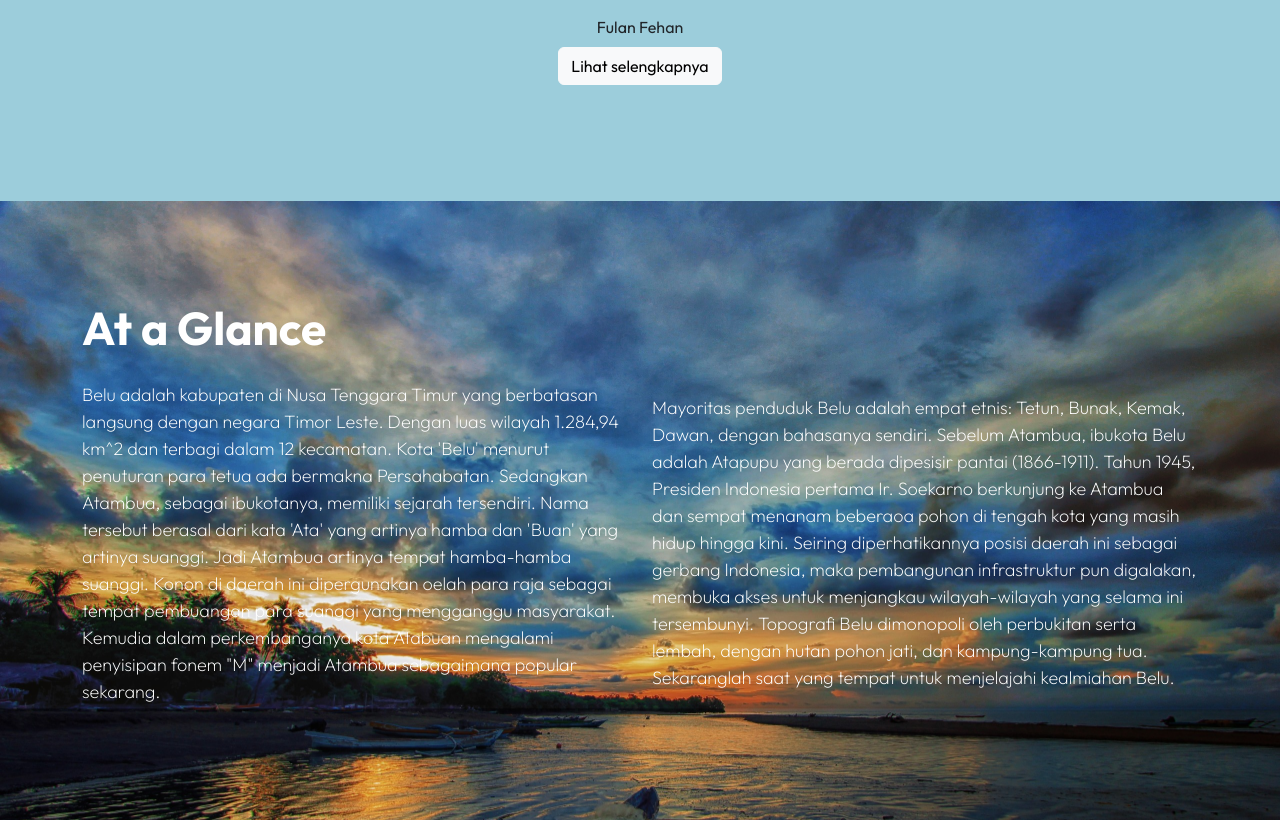
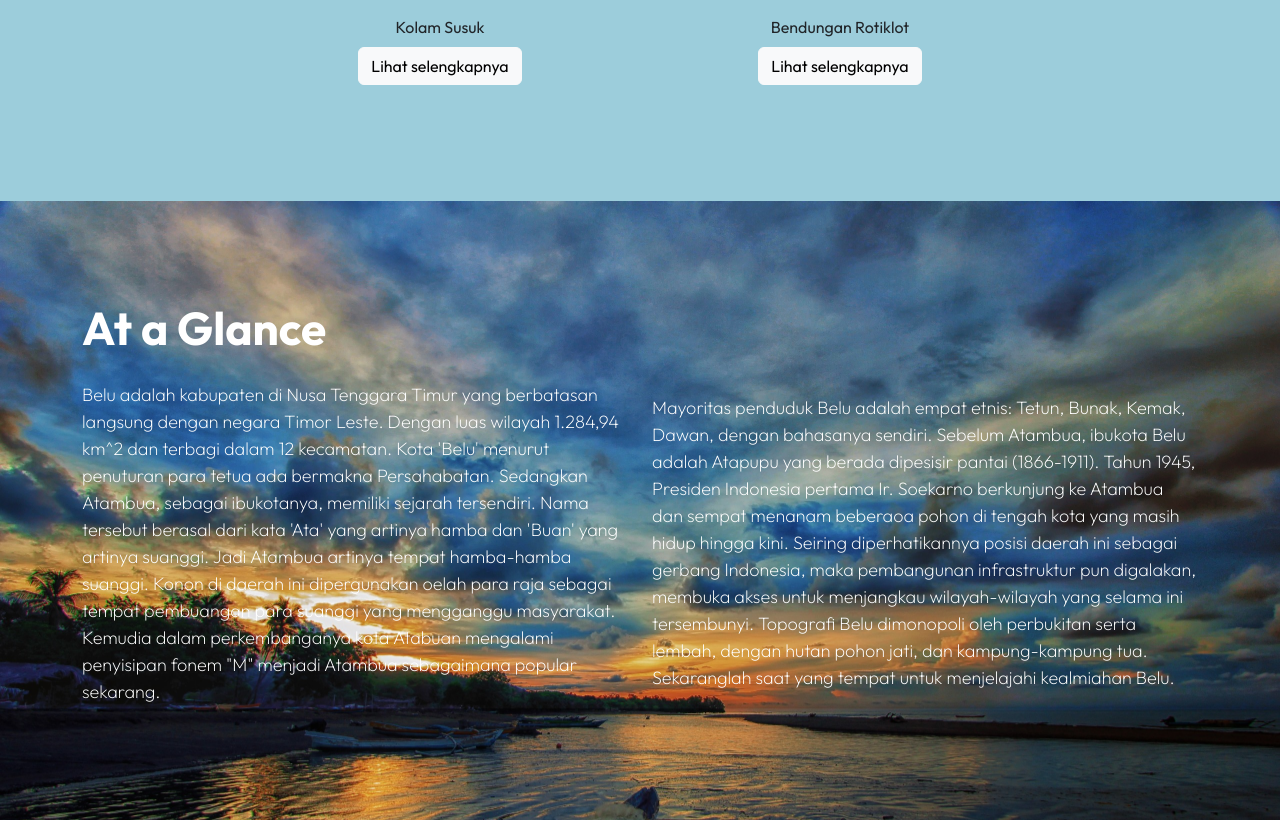
Before and after one commit to yufri28/sig_belu, a CodeIgniter app: page /sig_belu/ in a window 1280 px wide. Shown: the part 2476-3296 px from the top of the page. Run offline with CodeIgniter, Linux system fonts and the light colour scheme; data comes from the database, SQL or seed files in the repository.

Commit message:
tampilkan 5 top destinasi

```diff
--- a/application/controllers/Kunjungan.php
+++ b/application/controllers/Kunjungan.php
@@ -71,8 +71,6 @@
         $this->load->view('admin/templates/footer');
         $this->load->view('admin/templates/wisata_js');
     }
-
-
 
     // Function untuk mengambil data kunjungan per bulan
     public function get_kunjungan_data($id = null, $tahun = null) {
--- a/application/controllers/Pages.php
+++ b/application/controllers/Pages.php
@@ -7,6 +7,7 @@
 	{
 		parent::__construct();
         $this->load->model('Wisata_model');
+        $this->load->model('Kunjungan_model');
         $this->load->model('Fasilitas_model');
         $this->load->model('Larangan_model');
         $this->load->model('Ulasan_model');
@@ -15,10 +16,11 @@
 
 	public function index()
 	{
-        $data = [
-            'menu' => 'beranda',
-            'wisata_list' => $this->Wisata_model->get_all_join(),
-        ];
+		$data = [
+			'menu' => 'beranda',
+			'wisata_list' => $this->Wisata_model->get_all_join(),
+			'destinasi_terpopuler' => $this->Kunjungan_model->get_top_5_destinasi() // Ambil 5 destinasi terpopuler
+		];
 		$this->load->view('pages_template/header', $data);
 		$this->load->view('index');
 		$this->load->view('pages_template/footer');
--- a/application/models/Kunjungan_model.php
+++ b/application/models/Kunjungan_model.php
@@ -26,6 +26,18 @@
         return $this->db->get()->result_array();
     }
 
+    public function get_top_5_destinasi()
+    {
+        // Misal tabel kunjungan menyimpan destinasi_id untuk setiap kunjungan
+        $this->db->select('wisata.*, COUNT(kunjungan.f_id_wisata) as total_kunjungan');
+        $this->db->from('wisata');
+        $this->db->join('kunjungan', 'kunjungan.f_id_wisata = wisata.id_wisata', 'left');
+        $this->db->group_by('wisata.id_wisata');
+        $this->db->order_by('total_kunjungan', 'DESC');
+        $this->db->limit(5);
+
+        return $this->db->get()->result_array(); // Mengembalikan array dari 5 destinasi terpopuler
+    }
 
     public function get_kunjungan_per_bulan($id = null, $year = null) {
         // Menggunakan tahun saat ini jika parameter $year tidak diberikan
--- a/application/views/index.php
+++ b/application/views/index.php
@@ -74,41 +74,36 @@
         <div id="map" style="height: 650px; z-index: 1;" class="rounded-4 mb-4"></div>
     </div>
 </section>
-
 <section class="section-padding" style="background-color: #9ccddb;">
-    <h3 class="text-center mb-5">Destinasi Terpopuler</h3>
+    <h3 class="text-center mb-5">5 Destinasi Terpopuler</h3>
     <div class="container">
         <div class="row d-flex justify-content-center">
-            <div class="card col-4 bg-transparent border-0" style="width: 25rem;">
-                <img src="https://mollyrentcar.com/wp-content/uploads/2024/07/Air-Terjun-Siata-Mauhalek-1.jpg.webp"
-                    class="card-img-top img-fluid rounded-4" alt="...">
+            <?php foreach($destinasi_terpopuler as $destinasi): ?>
+            <?php
+                // Decode JSON foto
+                $fotos = json_decode($destinasi['foto'], true);
+                // Ambil 1 gambar pertama dari array JSON
+                $foto_ditampilkan = !empty($fotos) ? $fotos[0] : 'default.jpg'; // Fallback ke 'default.jpg' jika tidak ada foto
+            ?>
+            <div class="card col-4 bg-transparent text-center border-0" style="width: 25rem;">
+                <div class="card-img-top img-fluid rounded-4">
+                    <a href="<?=base_url('uploads/wisata/') . $foto_ditampilkan;?>"
+                        data-lightbox="wisata-<?=$destinasi['id_wisata'];?>"
+                        data-title="Foto <?=$destinasi['nama_wisata'];?>">
+                        <img src="<?=base_url('uploads/wisata/') . $foto_ditampilkan;?>" class="img-fluid rounded-4"
+                            alt="Foto <?=$destinasi['nama_wisata'];?>">
+                    </a>
+                </div>
                 <div class="card-body text-center">
                     <div class="card-title">
-                        Fulan Fehan
+                        <?= $destinasi['nama_wisata']; ?>
                     </div>
-                    <a href="#" class="btn btn-light">Lihat selengkapnya</a>
+                    <a href="<?= base_url('pages/detail_wisata/'.$destinasi['id_wisata']); ?>"
+                        class="btn btn-light">Lihat
+                        selengkapnya</a>
                 </div>
             </div>
-            <div class="card col-4 bg-transparent border-0" style="width: 25rem;">
-                <img src="https://mollyrentcar.com/wp-content/uploads/2024/07/Air-Terjun-Siata-Mauhalek-1.jpg.webp"
-                    class="card-img-top img-fluid rounded-4" alt="...">
-                <div class="card-body text-center">
-                    <div class="card-title">
-                        Fulan Fehan
-                    </div>
-                    <a href="#" class="btn btn-light">Lihat selengkapnya</a>
-                </div>
-            </div>
-            <div class="card col-4 bg-transparent border-0" style="width: 25rem;">
-                <img src="https://mollyrentcar.com/wp-content/uploads/2024/07/Air-Terjun-Siata-Mauhalek-1.jpg.webp"
-                    class="card-img-top img-fluid rounded-4" alt="...">
-                <div class="card-body text-center">
-                    <div class="card-title">
-                        Fulan Fehan
-                    </div>
-                    <a href="#" class="btn btn-light">Lihat selengkapnya</a>
-                </div>
-            </div>
+            <?php endforeach; ?>
         </div>
     </div>
 </section>
@@ -119,7 +114,6 @@
             <h2 class="text-white mb-4">At a Glance</h2>
             <div class="col-lg-6 col-12 mb-4 mb-lg-0 d-flex align-items-center">
                 <div class="services-info">
-
                     <p class="text-white">Belu adalah kabupaten di Nusa Tenggara Timur yang berbatasan langsung
                         dengan negara Timor Leste. Dengan luas wilayah 1.284,94 km^2 dan terbagi dalam 12
                         kecamatan. Kota 'Belu' menurut penuturan para tetua ada bermakna Persahabatan. Sedangkan
```
